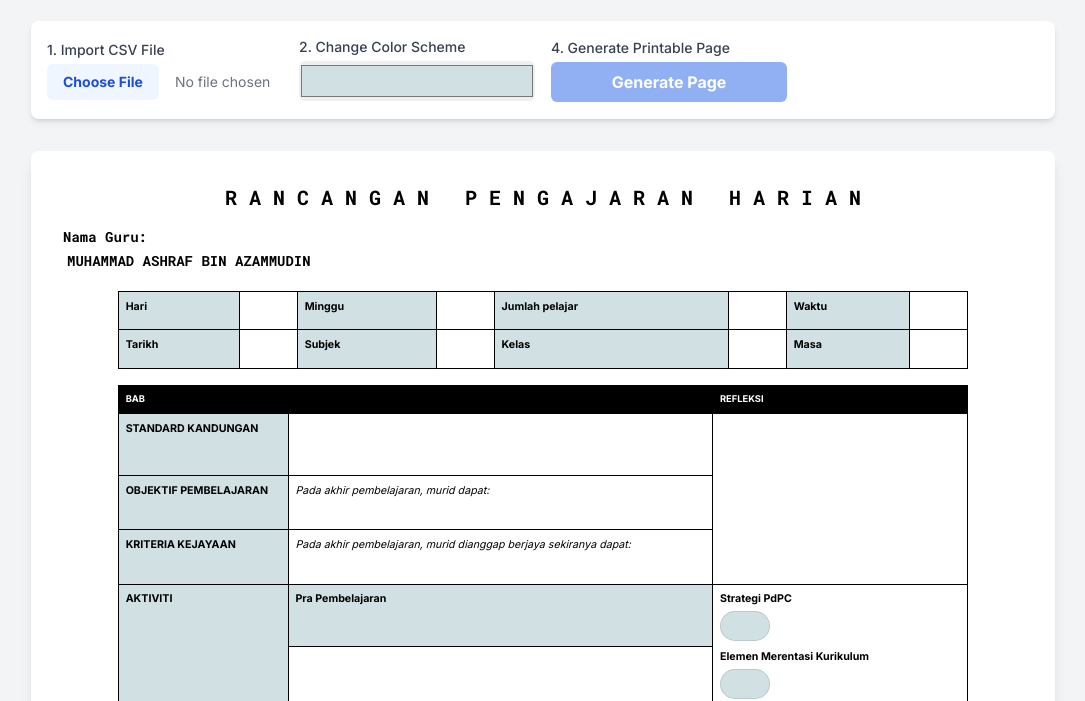
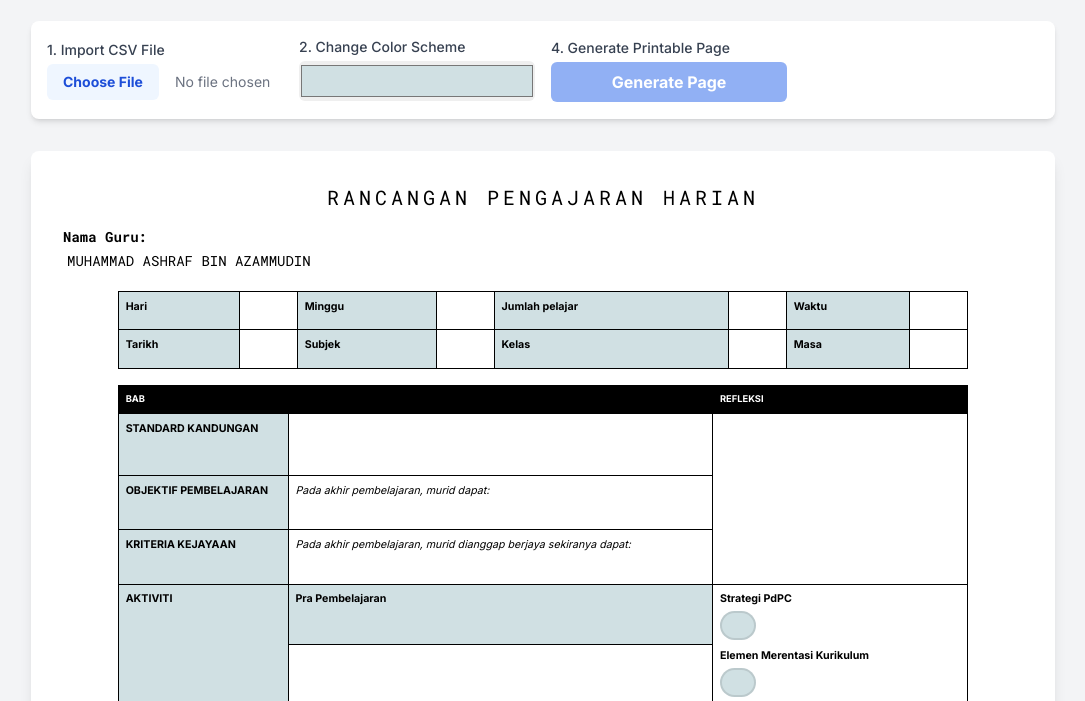
Before and after one commit to hedarchion/lp-gen, a plain HTML site: page index.html in a window 1280 px wide. Shown: the part 99-800 px from the top of the page, without its empty margins (97-1182 px from the left). Drawn offline with nearby package versions, Linux system fonts and the light colour scheme.

Commit message:
Update index.html

```diff
--- a/index.html
+++ b/index.html
@@ -12,7 +12,7 @@
     <link rel="preconnect" href="https://fonts.googleapis.com">
     <link rel="preconnect" href="https://fonts.gstatic.com" crossorigin>
     <link href="https://fonts.googleapis.com/css2?family=Inter:wght@400;500;700;900&display=swap" rel="stylesheet">
-    <link href="https://fonts.googleapis.com/css2?family=Roboto+Mono:wght@700&display=swap" rel="stylesheet">
+    <link href="https://fonts.googleapis.com/css2?family=Roboto+Mono:wght@400;700&display=swap" rel="stylesheet">
     <style>
         /* General styles */
         body {
@@ -79,16 +79,14 @@
             font-weight: bold;
         }
 
-        /* UPDATED: Bubble styling for perfect centering */
         .bubble-container {
             display: inline-flex;
-            align-items: center;      /* Vertical centering */
-            justify-content: center;  /* Horizontal centering */
+            align-items: center;
+            justify-content: center;
             width: auto;
-            min-width: 50px;          /* Ensures it looks like a bubble even when empty */
-            padding: 4px 12px;        /* Balanced padding */
+            padding: 2px 12px;
             border-radius: 25px;
-            border: 1.5px solid rgba(0, 0, 0, 0.1);
+            border: 2px solid rgba(0, 0, 0, 0.1);
             margin-bottom: 0.5rem;
             background-color: #d0e0e3;
             transition: background-color 0.3s ease, border-color 0.3s ease;
@@ -99,13 +97,13 @@
             background-color: #ffffff !important;
         }
 
+        /* UPDATED: Removed padding property */
         .bubble-text {
             display: block;
             white-space: nowrap;
-            font-size: 7.5pt;
+            font-size: 8pt;
             outline: none;
-            padding: 0;            /* No padding on the text itself */
-            line-height: 1;        /* Normalized line height */
+            line-height: 1.2;
         }
 
         .bubble-text:focus {
@@ -114,6 +112,9 @@
 
         .main-title {
              font-family: 'Roboto Mono', monospace;
+             font-weight: 400;
+             letter-spacing: 0.2em;
+             text-transform: uppercase;
         }
 
         @media print {
@@ -174,8 +175,8 @@
 
         <!-- Lesson Plan Container -->
         <div id="lesson-plan-container" class="bg-white p-6 sm:p-8 rounded-lg shadow-lg">
-            <h3 class="main-title text-center font-black text-xl mb-4">R A N C A N G A N &nbsp; P E N G A J A R A N &nbsp; H A R I A N</h3>
-            <p class="mb-4 text-sm font-medium main-title"><strong>Nama Guru:</strong> <span contenteditable="true" data-key="Nama Guru">MUHAMMAD ASHRAF BIN AZAMMUDIN</span></p>
+            <h3 class="main-title text-center text-xl mb-4">Rancangan Pengajaran Harian</h3>
+            <p class="mb-4 text-sm font-medium" style="font-family: 'Roboto Mono', monospace;"><strong>Nama Guru:</strong> <span contenteditable="true" data-key="Nama Guru">MUHAMMAD ASHRAF BIN AZAMMUDIN</span></p>
 
              <table class="meta-table mb-4">
                 <tbody>
@@ -423,6 +424,12 @@
                         <style>
                             /* Include all app styles */
                             ${styles}
+
+                            /* Force title centering in print view */
+                            .main-title {
+                                text-align: center !important;
+                            }
+
                             /* Robust print-specific styles for pagination */
                             @media print {
                                 body {
```
